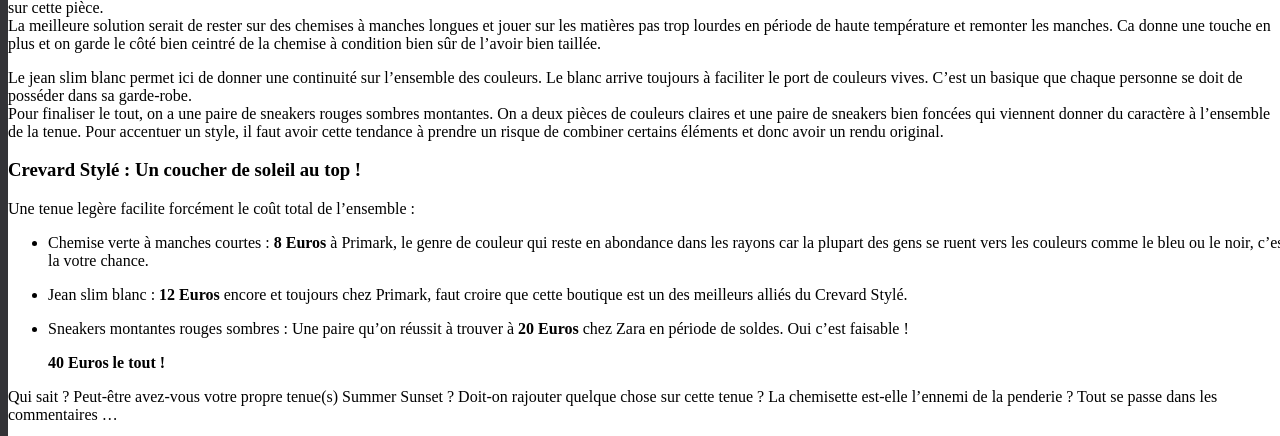
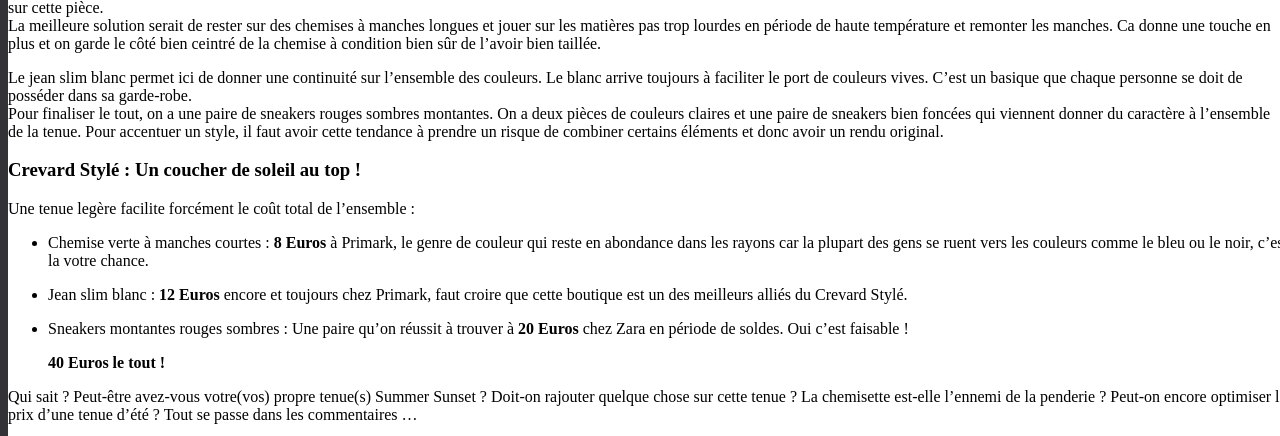
Before and after one commit to darkh2/darkh2.github.io, a Jekyll site: the page built from _posts/2017-10-30-Summer-Sunset.md, in a window 1280 px wide and 900 px high, scrolled down 2659 px, cut to the strip 0-436 px from the top of the window. Built offline with Jekyll 4.4.1, drawn with Linux system fonts in a browser that asks for light colours; comment, search, counter and statistics services are not loaded.

Commit message:
Create 2017-10-30-Summer-Sunset.md

```diff
--- a/_posts/2017-10-30-Summer-Sunset.md
+++ b/_posts/2017-10-30-Summer-Sunset.md
@@ -36,4 +36,4 @@ Une tenue legère facilite forcément le coût total de l'ensemble :
 
 	**40 Euros le tout !**
 
-Qui sait ? Peut-être avez-vous votre propre tenue(s) Summer Sunset ? Doit-on rajouter quelque chose sur cette tenue ? La chemisette est-elle l'ennemi de la penderie ? Tout se passe dans les commentaires ...
+Qui sait ? Peut-être avez-vous votre(vos) propre tenue(s) Summer Sunset ? Doit-on rajouter quelque chose sur cette tenue ? La chemisette est-elle l'ennemi de la penderie ? Peut-on encore optimiser le prix d'une tenue d'été ? Tout se passe dans les commentaires ...
```
